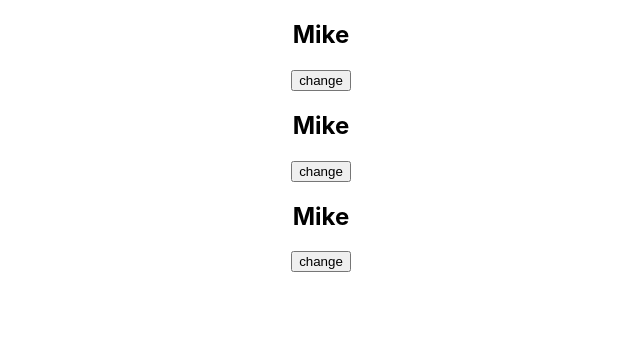
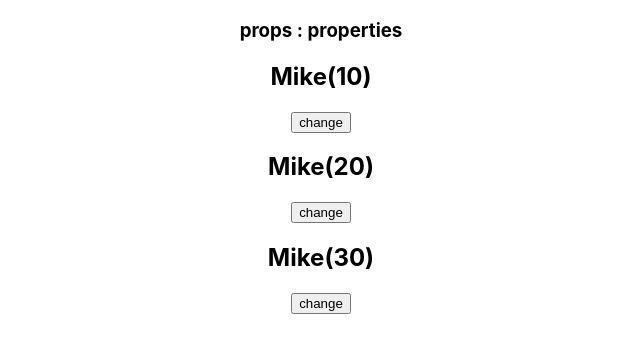
Before and after one commit to suhyeon3484/react-voca, a React (Create React App) app: page / in a window 1280 px wide. Shown: the top 352 px of the page, without its empty margins (319-959 px from the left). Built offline with nearby package versions, Linux system fonts and the light colour scheme.

Commit message:
#8 : props

```diff
--- a/src/App.js
+++ b/src/App.js
@@ -6,9 +6,10 @@
 function App() {
   return (
     <div className="App">
-      <Hello />
-      <Hello />
-      <Hello />
+      <h3>props : properties</h3>
+      <Hello age={10}/>
+      <Hello age={20}/>
+      <Hello age={30}/>
     </div>
   );
 }
--- a/src/component/Hello.js
+++ b/src/component/Hello.js
@@ -1,22 +1,24 @@
 // useState 사용할거면 꼭 import 해야 함
 import { useState } from "react";
 
-export default function Hello() {
-    // let name = "Mike";
+export default function Hello(props) {
+    console.log(props);
+
     // 배열구조 사용 [state 명(변수명), state 변환해주는 함수], useState(초기값)
     const [name, setName] = useState('Mike');
+    const [age, setAge] = useState(props.age);
 
-    function changeName() {
-        // mike이면 jane으로 jane이면 mike로 바꿔줌
-        const newName = name === "Mike" ? "Jane" : "Mike";
-        // document.getElementById("name").innerText = name;
-        setName(newName);
-    }
 
     return (
     <div>
-    <h2 id='name'>{name}</h2>
-    <button onClick={changeName}>change</button>
+    <h2 id='name'>{name}({age})</h2>
+    <button onClick={ () => {
+        const newName = name === "Mike" ? "Jane" : "Mike";
+        setName(newName);
+        setAge(age + 1);
+    }}>
+        change
+    </button>
     </div>
     );
 }
```
